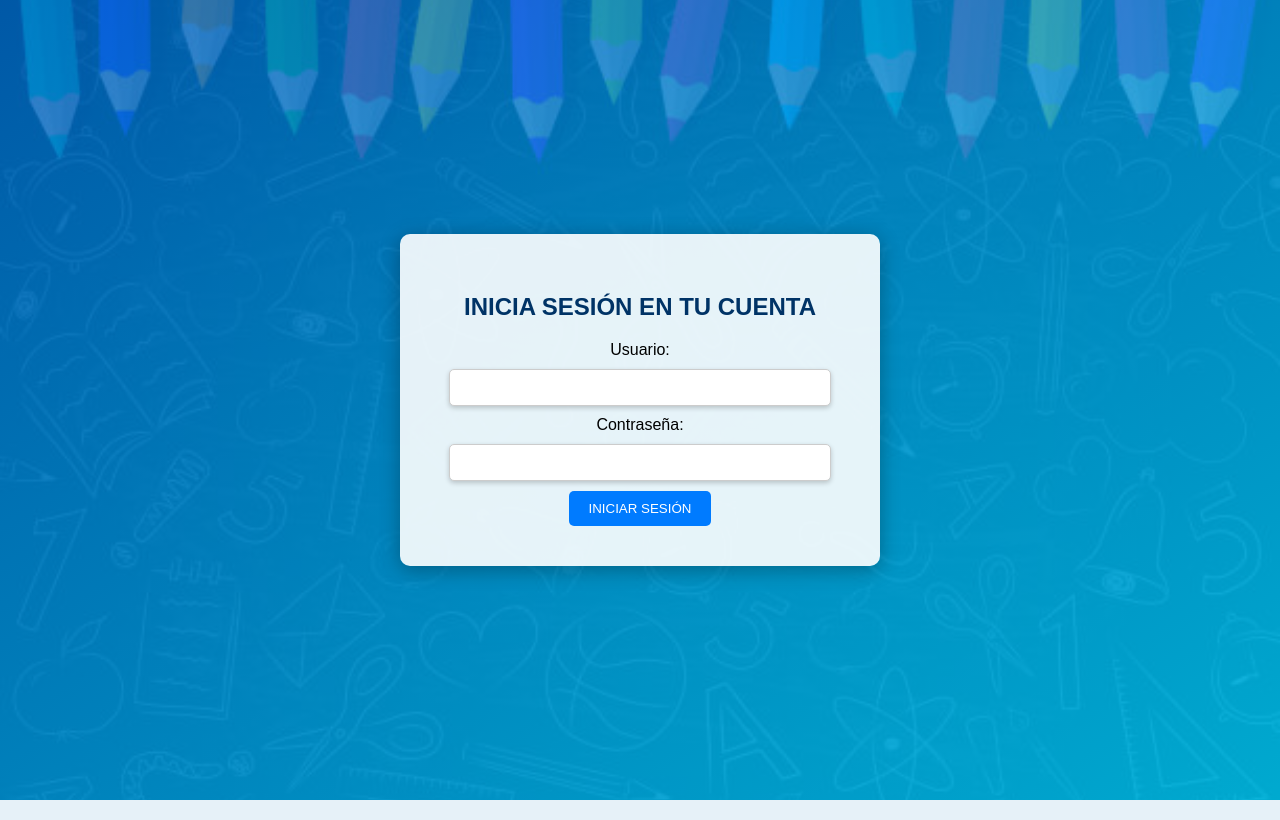
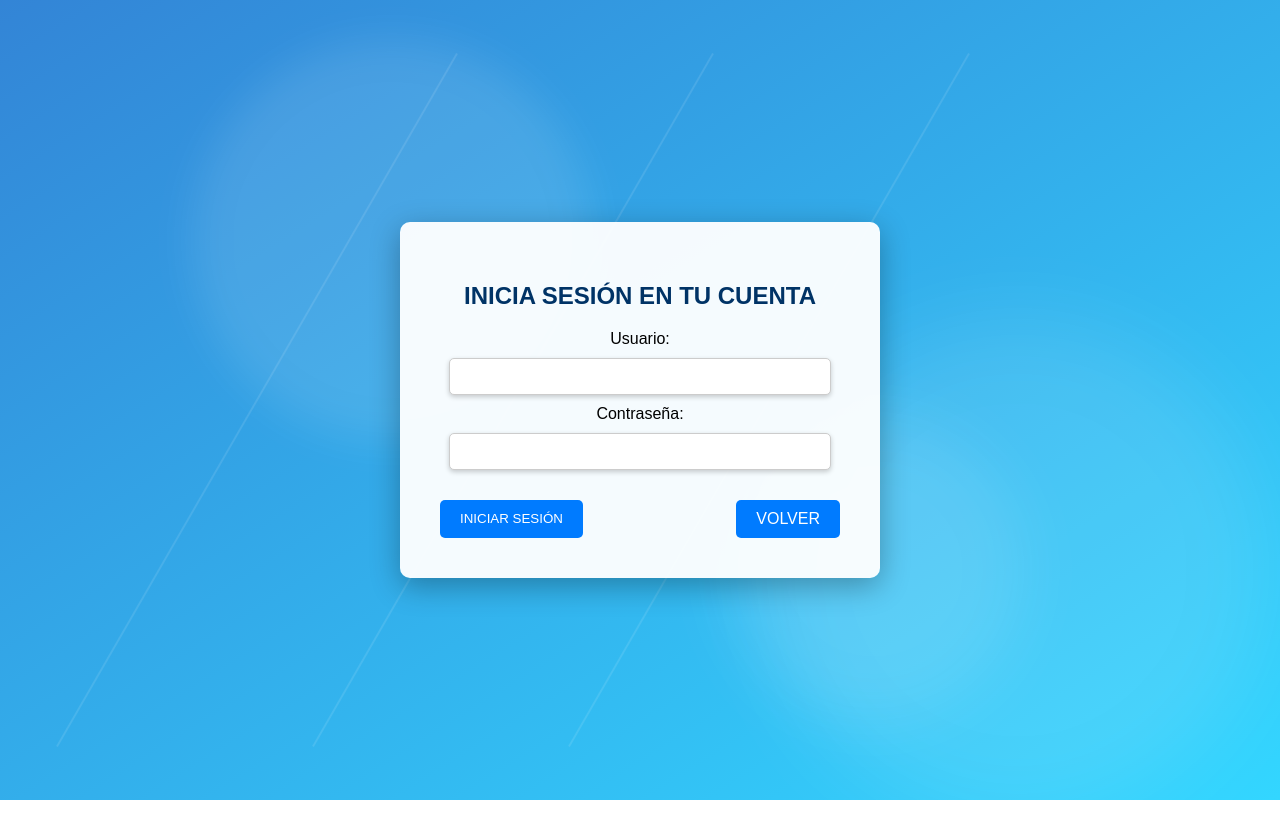
Before and after one commit to orsierra/Codigo_Capstone, a Django app: template core/templates/login.html in a window 1280 px wide. Run offline with Django 3.2, Linux system fonts and the light colour scheme; the template is opened without the code that fills it, so the values that code supplies are empty.

Commit message:
cambios diseño

```diff
--- a/core/templates/login.html
+++ b/core/templates/login.html
@@ -9,51 +9,115 @@
         body {
             font-family: Arial, sans-serif;
             background-image: linear-gradient(to bottom right, rgba(0, 102, 204, 0.8), rgba(0, 204, 255, 0.8)),
-                              url('{% static "img/horizontes.jpg" %}'); /* Imagen de fondo */
-            background-size: cover; /* Cubrir toda la pantalla */
-            background-repeat: no-repeat; /* Evitar repetir la imagen */
-            background-position: center; /* Centrar la imagen */
+                              url('{% static "img/inicioLogin.jpg" %}');
+            background-size: cover;
+            background-repeat: no-repeat;
+            background-position: center;
             margin: 0;
             padding: 0;
             display: flex;
             justify-content: center;
             align-items: center;
             height: 100vh;
+            overflow: hidden;
+            position: relative;
         }
+
+        /* Elementos decorativos de fondo */
+        .circle {
+            position: absolute;
+            border-radius: 50%;
+            background-color: rgba(255, 255, 255, 0.15);
+            opacity: 0.7;
+        }
+        .circle:nth-child(1) {
+            width: 400px;
+            height: 400px;
+            top: 5%;
+            left: 15%;
+            filter: blur(20px);
+        }
+        .circle:nth-child(2) {
+            width: 300px;
+            height: 300px;
+            bottom: 10%;
+            right: 20%;
+            filter: blur(30px);
+        }
+        .circle:nth-child(3) {
+            width: 500px;
+            height: 500px;
+            top: 40%;
+            left: 60%;
+            filter: blur(40px);
+        }
+
+        .diagonal-line {
+            position: absolute;
+            width: 2px;
+            height: 100%;
+            background-color: rgba(255, 255, 255, 0.1);
+            transform: rotate(30deg);
+        }
+        .diagonal-line:nth-child(4) {
+            left: 20%;
+        }
+        .diagonal-line:nth-child(5) {
+            left: 40%;
+        }
+        .diagonal-line:nth-child(6) {
+            left: 60%;
+        }
+
         .login-container {
             width: 100%;
             max-width: 400px;
             padding: 40px;
-            background-color: rgba(255, 255, 255, 0.9); /* Color de fondo más claro para el contenedor */
+            background-color: rgba(255, 255, 255, 0.95);
             border-radius: 10px;
             text-align: center;
-            box-shadow: 0 4px 20px rgba(0, 0, 0, 0.3);
+            box-shadow: 0 8px 30px rgba(0, 0, 0, 0.3);
+            z-index: 10; /* Asegura que esté encima de los elementos decorativos */
         }
+
         .login-container h2 {
-            color: #003366; /* Color de texto más oscuro para un mejor contraste */
+            color: #003366;
             font-weight: bold;
             margin-bottom: 20px;
         }
+
         .login-container input {
             width: 90%;
             padding: 10px;
             margin: 10px 0;
             border-radius: 5px;
-            border: 1px solid #ccc; /* Borde más definido */
+            border: 1px solid #ccc;
             box-shadow: 0 2px 5px rgba(0, 0, 0, 0.2);
         }
-        .login-container button {
+
+        .button-container {
+            display: flex;
+            justify-content: space-between;
+            margin-top: 20px;
+        }
+
+        .button-container button,
+        .button-container a {
             padding: 10px 20px;
             background-color: #007bff;
             color: white;
             border: none;
             border-radius: 5px;
             cursor: pointer;
-            transition: background-color 0.3s ease; /* Transición suave para el hover */
+            text-decoration: none;
+            transition: background-color 0.3s ease;
         }
-        .login-container button:hover {
+
+        .button-container button:hover,
+        .button-container a:hover {
             background-color: #0056b3;
         }
+
         .error-message {
             color: red;
             margin-top: 10px;
@@ -62,6 +126,14 @@
     </style>
 </head>
 <body>
+    <!-- Elementos decorativos en el fondo -->
+    <div class="circle"></div>
+    <div class="circle"></div>
+    <div class="circle"></div>
+    <div class="diagonal-line"></div>
+    <div class="diagonal-line"></div>
+    <div class="diagonal-line"></div>
+
     <div class="login-container">
         <h2>INICIA SESIÓN EN TU CUENTA</h2>
         <form method="POST">
@@ -72,7 +144,10 @@
             <label for="password">Contraseña:</label>
             <input type="password" id="password" name="password" required><br>
 
-            <button type="submit">INICIAR SESIÓN</button>
+            <div class="button-container">
+                <button type="submit">INICIAR SESIÓN</button>
+                <a href="{% url 'inicio' %}">VOLVER</a>
+            </div>
         </form>
         {% if messages %}
             <div class="error-message">
```
Also changed, not shown: core/static/img/Colegio.png (deleted), core/static/img/horizontes.jpg (deleted), core/static/img/inicioLogin.jpg (added), core/static/img/nuevosHorizontes.jpg (deleted), db.sqlite3.
